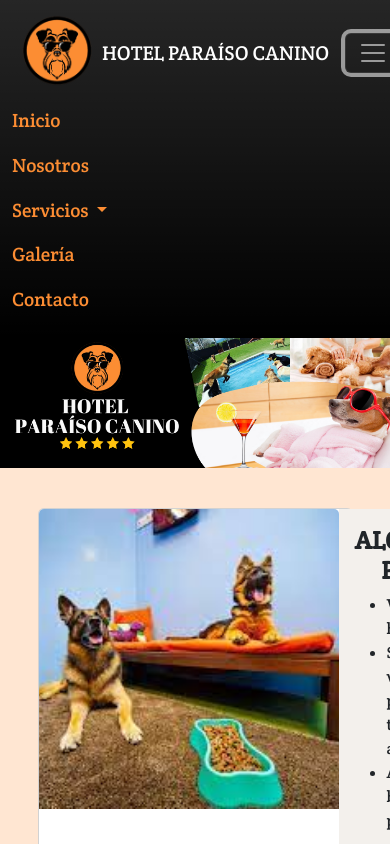
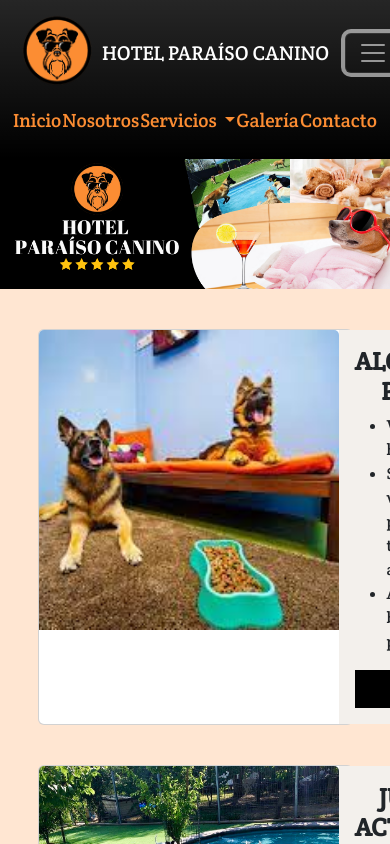
Before and after one commit to Franco-nicolas-parisi/PF-Parisi, a plain HTML site: page index.html in a window 390 px wide. Both pictures are taken after a click on the button "Toggle navigation". Shown: the top 844 px of the page. Drawn offline with nearby package versions, Linux system fonts and the light colour scheme.

Commit message:
nav-bar-items responsive

```diff
--- a/css/styles.css
+++ b/css/styles.css
@@ -71,7 +71,6 @@
 }
 
 .navbar-collapse {
-    flex-basis: 100%;
     flex-grow: initial;
     align-items: center;
 }
@@ -594,6 +593,13 @@
 
 @media only screen and (max-width: 768px){
 
+/*stilos generales*/
+
+.navbar-nav{
+    flex-direction: row;
+    justify-content: space-evenly;
+}
+
 /*index*/
 
 .principales{
```
